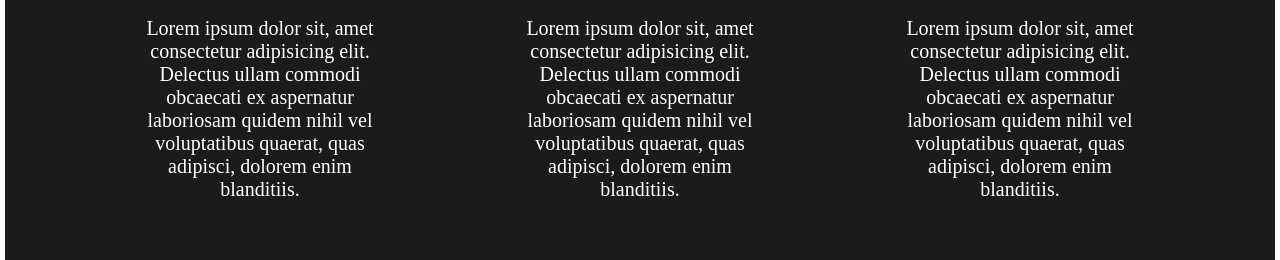
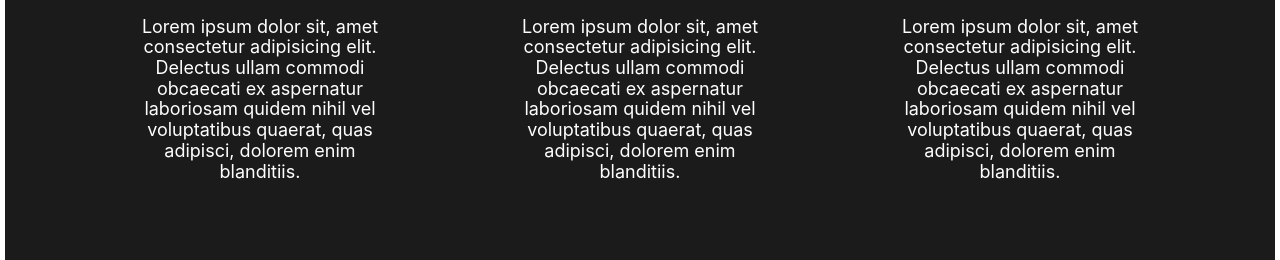
Before and after one commit to jpswt/First-Responsive-Website, a plain HTML site: page index.html in a window 1280 px wide. Shown: the part 645-905 px from the top of the page. Drawn offline with Linux system fonts and the light colour scheme.

```diff
--- a/css/styles.css
+++ b/css/styles.css
@@ -54,7 +54,9 @@ strong {
 }
 
 p {
-	font-size: 2rem;
+	font-size: 1.8rem;
+	font-family: -apple-system, BlinkMacSystemFont, 'Segoe UI', Roboto, Oxygen,
+		Ubuntu, Cantarell, 'Open Sans', 'Helvetica Neue', sans-serif;
 }
 
 section {
```
